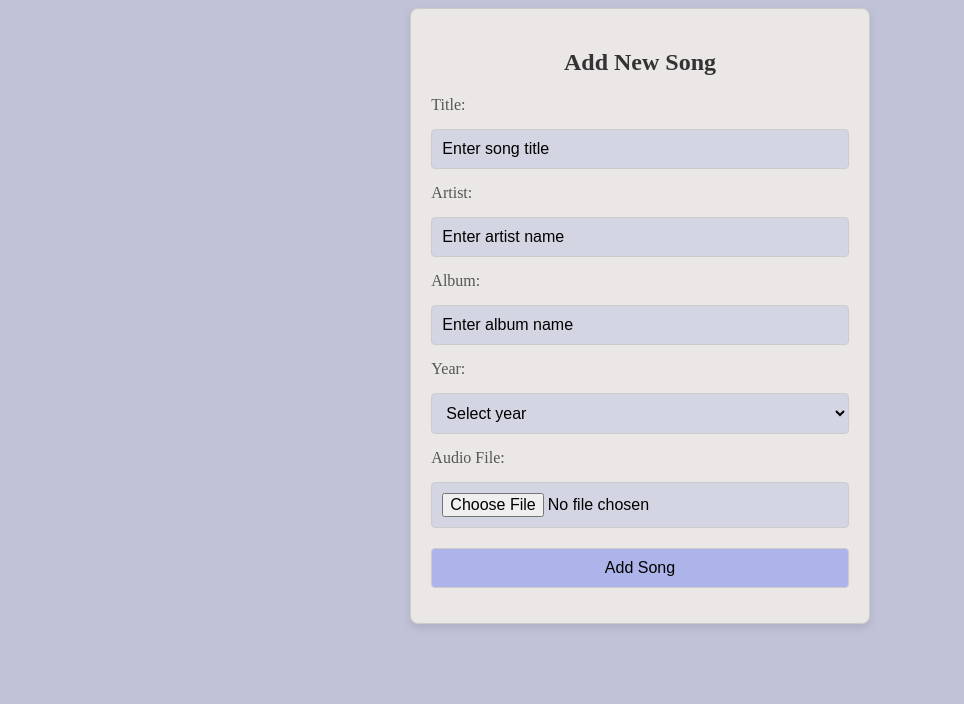
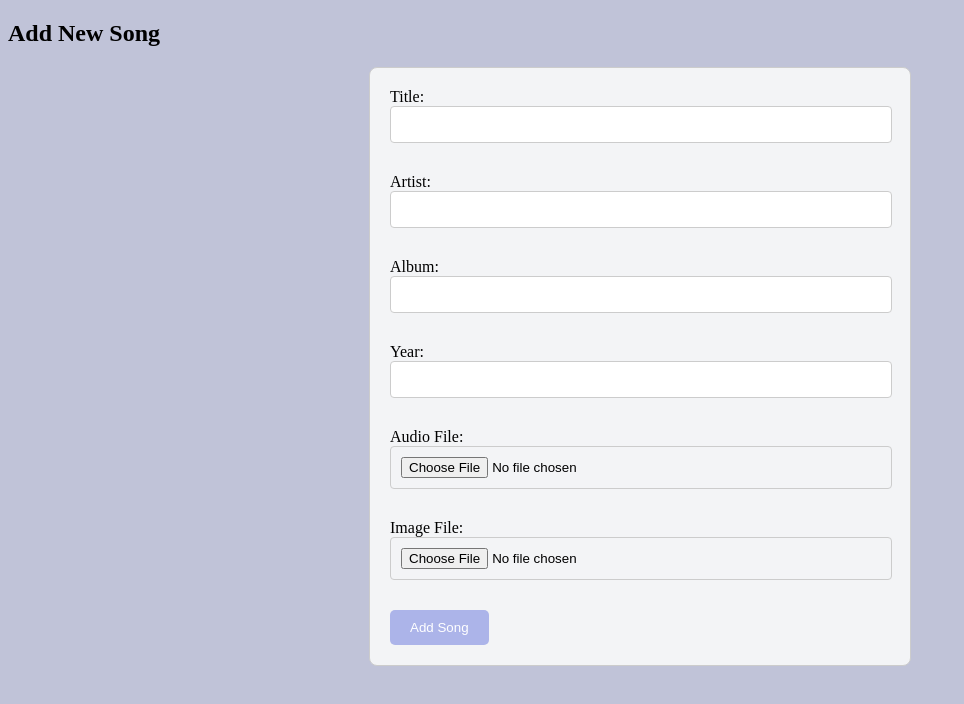
Before and after one commit to salhe123/Song-Management-, a React (Vite) app in the folder client/: page /AddSong in a window 1280 px wide. Shown: the top 704 px of the page, without its empty margins (0-964 px from the left). Built offline with nearby package versions, Linux system fonts and the light colour scheme.

Commit message:
night work

```diff
--- a/client/src/components/AddSong.jsx
+++ b/client/src/components/AddSong.jsx
@@ -1,177 +1,155 @@
 import { useState } from "react";
-import {useNavigate} from "react-router-dom"
 import { useDispatch } from "react-redux";
-import { addSong } from "../features/songs/songsSlice";
+import { useNavigate } from "react-router-dom";
+import { createSong } from "../features/songs/songsSlice"; // Ensure the action is named correctly
 /** @jsxImportSource @emotion/react */
-import { css, Global } from "@emotion/react";
+import { css } from "@emotion/react";
 
 const formStyle = css`
-  max-width: 600px;
+  max-width: 500px;
   margin: 0 auto;
   padding: 20px;
   border: 1px solid #ccc;
   border-radius: 8px;
-  background-color: #ece7e7;
-  box-shadow: 0 4px 8px rgba(0, 0, 0, 0.1);
+  background-color: #f3f4f6;
+`;
 
-
-  h2 {
-    text-align: center;
-    margin-bottom: 20px;
-    color: #333;
-  }
-
-  label {
+const labelStyle = css`
   display: block;
   margin-bottom: 10px;
-    color: #555;
-  }
+`;
 
-  input[type="text"],
-  select,
-  input[type="file"],
-  button {
-    width: 100%;
+const inputStyle = css`
+  width: calc(100% - 20px);
   padding: 10px;
-    margin-top: 5px;
-    margin-bottom: 15px;
-    font-size: 16px;
+  margin-bottom: 20px;
   border: 1px solid #ccc;
   border-radius: 4px;
-    box-sizing: border-box;
-    background: #d4d5e2;
-    color:black;
-  }
-  input::placeholder,
-  select::placeholder {
-    color: black; /* Change this to your desired color */
-  }
-  input::placeholder {
-    color: black; /* Change this to your desired color */
-  }
+`;
 
-  select {
-    color: black; /* Default color for select placeholder */
-  }
-
-  select option[value=""][disabled] {
-    display: none; /* Hide the default option when an option is selected */
-  }
-
-  input[type="file"] {
-    color: black; /* Default color for file input placeholder */
-  }
-
-  button {
+const buttonStyle = css`
+  padding: 10px 20px;
   background-color: #acb4e9;
-    color: black;
+  color: white;
+  border: none;
+  border-radius: 5px;
   cursor: pointer;
   transition: background-color 0.3s;
-  }
 
-  button:hover {
-    background-color: #777fb3;
-  }
-`;
-
-const globalStyles = css`
-  body {
-    display: flex;
-    justify-content: center;
+  &:hover {
+    background-color: #576a9b;
   }
 `;
 
 const AddSong = () => {
   const dispatch = useDispatch();
+  const navigate = useNavigate();
+
   const [title, setTitle] = useState("");
   const [artist, setArtist] = useState("");
   const [album, setAlbum] = useState("");
   const [year, setYear] = useState("");
   const [audioFile, setAudioFile] = useState(null);
-  const navigate=useNavigate();
+  const [imageFile, setImageFile] = useState(null);
+
+  const years = Array.from({ length: 50 }, (_, index) => 2024 - index); // Generate last 50 years
+
+  const handleTitleChange = (e) => setTitle(e.target.value);
+  const handleArtistChange = (e) => setArtist(e.target.value);
+  const handleAlbumChange = (e) => setAlbum(e.target.value);
+  const handleYearChange = (e) => setYear(e.target.value);
+  const handleAudioFileChange = (e) => setAudioFile(e.target.files[0]);
+  const handleImageFileChange = (e) => setImageFile(e.target.files[0]);
 
   const handleSubmit = (e) => {
     e.preventDefault();
-    if (title && artist && album && year && audioFile) {
-      // Assuming addSong action can handle file uploads
-      const songData = new FormData();
-      songData.append("title", title);
-      songData.append("artist", artist);
-      songData.append("album", album);
-      songData.append("year", year);
-      songData.append("audioFile", audioFile);
 
-      dispatch(addSong(songData));
-      setTitle("");
-      setArtist("");
-      setAlbum("");
-      setYear("");
-      setAudioFile(null);
-      navigate('/')
-    }
+    const formData = new FormData();
+    formData.append("title", title);
+    formData.append("artist", artist);
+    formData.append("album", album);
+    formData.append("year", year);
+    formData.append("audio_file", audioFile);
+    formData.append("image_file", imageFile);
 
+    dispatch(createSong(formData))
+      .then(() => navigate("/"))
+      .catch((error) => console.error("Error adding song: ", error));
   };
 
-  const handleFileChange = (e) => {
-    setAudioFile(e.target.files[0]);
-  };
-
-  const currentYear = new Date().getFullYear();
-  const years = Array.from({ length: 100 }, (_, i) => currentYear - i);
-
   return (
-    <div css={formStyle}>
-      <Global styles={globalStyles} />
+    <div>
       <h2>Add New Song</h2>
-      <form onSubmit={handleSubmit}>
-        <label>Title:</label>
+      <form css={formStyle} onSubmit={handleSubmit}>
+        <label css={labelStyle}>
+          Title:
           <input
             type="text"
             value={title}
-          onChange={(e) => setTitle(e.target.value)}
-          placeholder="Enter song title"
+            onChange={handleTitleChange}
+            css={inputStyle}
             required
           />
-
-        <label>Artist:</label>
+        </label>
+        <label css={labelStyle}>
+          Artist:
           <input
             type="text"
             value={artist}
-          onChange={(e) => setArtist(e.target.value)}
-          placeholder="Enter artist name"
+            onChange={handleArtistChange}
+            css={inputStyle}
             required
           />
-
-        <label>Album:</label>
+        </label>
+        <label css={labelStyle}>
+          Album:
           <input
             type="text"
             value={album}
-          onChange={(e) => setAlbum(e.target.value)}
-          placeholder="Enter album name"
+            onChange={handleAlbumChange}
+            css={inputStyle}
             required
           />
-
-        <label>Year:</label>
-        <select value={year} onChange={(e) => setYear(e.target.value)} required>
-          <option value="" disabled>
-            Select year
-          </option>
-          {years.map((year) => (
-            <option key={year} value={year}>
-              {year}
-            </option>
+        </label>
+        <label css={labelStyle}>
+          Year:
+          <input
+            type="number"
+            value={year}
+            onChange={handleYearChange}
+            css={inputStyle}
+            list="year-list"
+            required
+          />
+          <datalist id="year-list">
+            {years.map((y) => (
+              <option key={y} value={y} />
             ))}
-        </select>
-
-        <label>Audio File:</label>
+          </datalist>
+        </label>
+        <label css={labelStyle}>
+          Audio File:
           <input
             type="file"
+            onChange={handleAudioFileChange}
             accept="audio/*"
-          onChange={handleFileChange}
+            css={inputStyle}
             required
           />
-
-        <button type="submit">Add Song</button>
+        </label>
+        <label css={labelStyle}>
+          Image File:
+          <input
+            type="file"
+            onChange={handleImageFileChange}
+            accept="image/*"
+            css={inputStyle}
+            required
+          />
+        </label>
+        <button type="submit" css={buttonStyle}>
+          Add Song
+        </button>
       </form>
     </div>
   );
--- a/client/src/components/SongList.jsx
+++ b/client/src/components/SongList.jsx
@@ -12,19 +12,16 @@ const songListStyle = css`
   gap: 20px;
   padding: 20px;
   list-style-type: none;
+`;
 
-  h2 {
-    color: black;
-  }
-
-  li {
+const listItemStyle = css`
   padding: 20px;
   margin: 10px;
   border: 1px solid #ccc;
   border-radius: 8px;
   width: 300px;
   box-shadow: 0 4px 8px rgba(0, 0, 0, 0.1);
-    background-color: #A8A9B1;
+  background-color: #a8a9b1;
   transition: transform 0.3s, box-shadow 0.3s;
   color: black;
 
@@ -68,7 +65,6 @@ const songListStyle = css`
       background-color: #576a9b;
     }
   }
-  }
 
   h3 {
     font-weight: bold;
@@ -85,51 +81,25 @@ const songListStyle = css`
   }
 `;
 
-const addSongStyle = css`
+const addSongButtonWrapperStyle = css`
   position: fixed;
   top: 20px;
   right: 20px;
-  padding: 8px 16px;
-  background-color: #5b6ff1;
+  z-index: 1000;
+`;
+
+const addSongStyle = css`
+  display: block;
+  padding: 10px 20px;
+  background-color: #1b241b;
   color: white;
+  text-align: center;
   text-decoration: none;
-  border-radius: 14px;
-  cursor: pointer;
+  border-radius: 8px;
   transition: background-color 0.3s;
 
   &:hover {
-    background-color: #dcdee9;
-  }
-`;
-
-const loadingStyle = css`
-  display: flex;
-  justify-content: center;
-  align-items: center;
-  height: 100vh;
-  position: fixed;
-  top: 0;
-  left: 0;
-  width: 100%;
-  background-color: rgba(0, 0, 0, 0.5);
-  z-index: 999;
-
-  .loader {
-    border: 8px solid #f3f3f3;
-    border-top: 8px solid #3498db;
-    border-radius: 50%;
-    width: 60px;
-    height: 60px;
-    animation: spin 1s linear infinite;
-  }
-
-  @keyframes spin {
-    0% {
-      transform: rotate(0deg);
-    }
-    100% {
-      transform: rotate(360deg);
-    }
+    background-color: #45a049;
   }
 `;
 
@@ -148,24 +118,34 @@ const SongList = () => {
   };
 
   if (status === "loading") {
-    return (
-      <div css={loadingStyle}>
-        <div className="loader"></div>
-      </div>
-    );
+    return <div>Loading...</div>;
   }
 
   if (status === "failed") {
-    return <div>Error:when it loaded {error}</div>;
+    return <div>Error: {error}</div>;
   }
 
   return (
     <div>
+      <div css={addSongButtonWrapperStyle}>
+        <Link to={"/addSong"} css={addSongStyle}>
+          Add Song
+        </Link>
+      </div>
       <h2 css={songListStyle}>Song List</h2>
       <ul css={songListStyle}>
         {songs.map((song) => (
-          <li key={song.id}>
+          <li key={song.id} css={listItemStyle}>
+            <div
+              style={{
+                backgroundImage: `url(${song.image})`,
+                backgroundSize: "cover",
+                height: "150px",
+                borderRadius: "8px",
+              }}
+            >
               <h3>{song.title}</h3>
+            </div>
             <p>Artist: {song.artist}</p>
             <p>Album: {song.album}</p>
             <p>Year: {song.year}</p>
@@ -180,9 +160,6 @@ const SongList = () => {
           </li>
         ))}
       </ul>
-      <Link to={"/addSong"} css={addSongStyle}>
-        Add Song
-      </Link>
     </div>
   );
 };
--- a/client/src/features/songs/songsSaga.js
+++ b/client/src/features/songs/songsSaga.js
@@ -3,6 +3,7 @@ import { call, put, takeLatest } from 'redux-saga/effects';
 import { fetchGraphQL, CREATE_SONG, UPDATE_SONG, DELETE_SONG } from '../../graphql/Operation';
 import client from '../../graphql/client';
 
+// Saga function for fetching songs
 function* fetchSongsSaga() {
   try {
     const response = yield call(client.query, { query: fetchGraphQL });
@@ -12,6 +13,7 @@ function* fetchSongsSaga() {
   }
 }
 
+// Saga function for creating a song
 function* createSongSaga(action) {
   try {
     const response = yield call(client.mutate, { mutation: CREATE_SONG, variables: action.payload });
@@ -21,6 +23,7 @@ function* createSongSaga(action) {
   }
 }
 
+// Saga function for updating a song
 function* updateSongSaga(action) {
   try {
     const response = yield call(client.mutate, { mutation: UPDATE_SONG, variables: action.payload });
@@ -30,6 +33,7 @@ function* updateSongSaga(action) {
   }
 }
 
+// Saga function for deleting a song
 function* deleteSongSaga(action) {
   try {
     const response = yield call(client.mutate, { mutation: DELETE_SONG, variables: { id: action.payload } });
@@ -39,6 +43,7 @@ function* deleteSongSaga(action) {
   }
 }
 
+// Root saga function that combines all the sagas
 export default function* songsSaga() {
   yield takeLatest('songs/fetchSongs', fetchSongsSaga);
   yield takeLatest('songs/createSong', createSongSaga);
--- a/client/src/graphql/Operation.js
+++ b/client/src/graphql/Operation.js
@@ -17,21 +17,22 @@ export const fetchGraphQL = gql`
 `;
 
 export const CREATE_SONG = gql`
-  mutation InsertMusics($year: Int, $album: String, $artist: String, $audio_file: String, $image_file: String, $title: String) {
-    insert_musics(objects: {year: $year, album: $album, artist: $artist, audio_file: $audio_file, image_file: $image_file, title: $title}) {
+  mutation InsertMusics($year: Int, $album: String, $artist: String, $title: String) {
+  insert_musics(objects: {year: $year, album: $album, artist: $artist, title: $title}) {
     affected_rows
     returning {
+      audio_file
+			image_file
 			id
 			year
 			album
 			artist
-        audio_file
-        image_file
 			title
 			created_at
     }
   }
 }
+
 `;
 
 export const UPDATE_SONG = gql`
```
Also changed, not shown: client/src/features/songs/songsSlice.js (+59 -44 lines), client/src/features/songs/store.js (+8 -5 lines), client/src/api/api.js (added), client/src/api/songsApi.js (added). Lines whose indentation alone changed are shown as unchanged.
